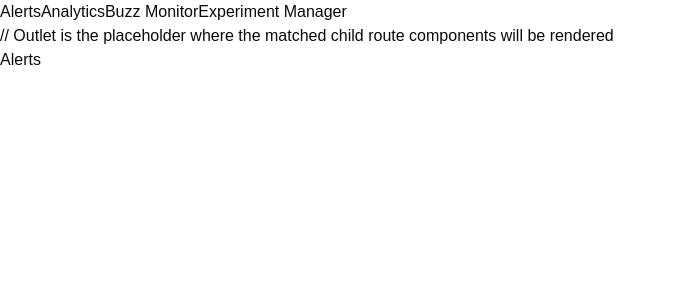
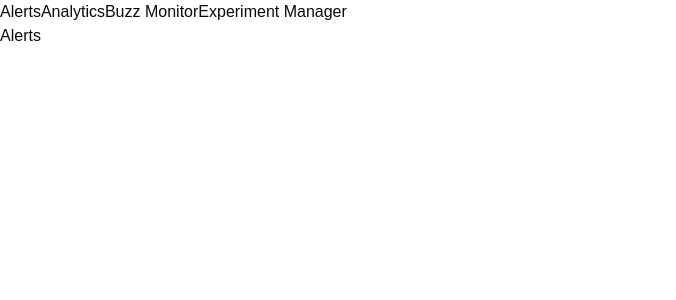
Before and after one commit to chkim888/Wavefront, a React app in the folder frontend/: page /alerts in a window 1280 px wide. Shown: the top 300 px of the page, without its empty margins (0-676 px from the left). Built offline with nearby package versions, Linux system fonts and the light colour scheme; the HTML template or start-up script is replaced by a standard one.

Commit message:
Bug -- incorrect comment wrapper

```diff
--- a/frontend/src/components/Layout.jsx
+++ b/frontend/src/components/Layout.jsx
@@ -13,7 +13,6 @@ function Layout() {
         </nav>
       </div>
       <div>
-        // Outlet is the placeholder where the matched child route components will be rendered
         <Outlet />
       </div>
     </>
```
